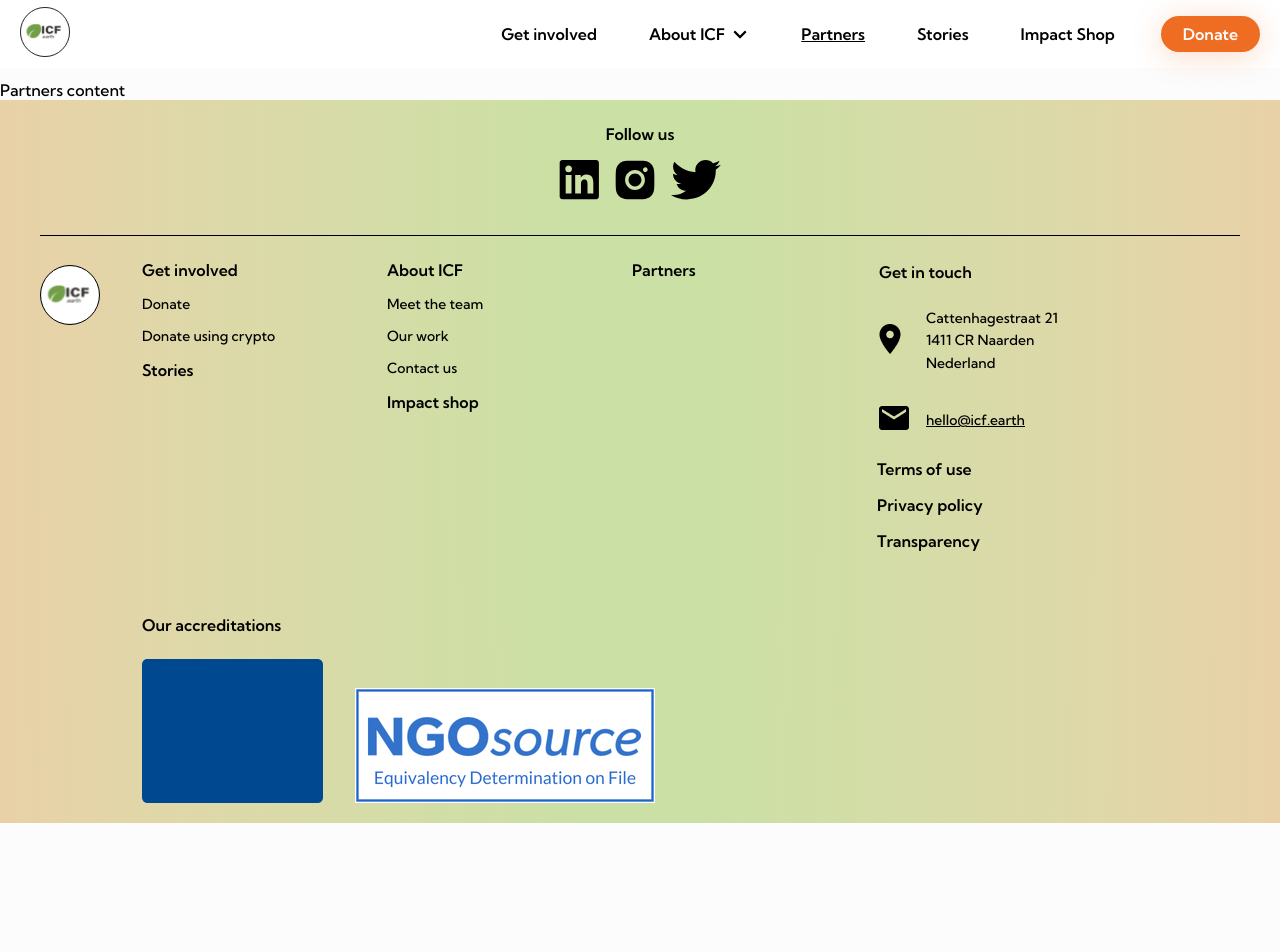
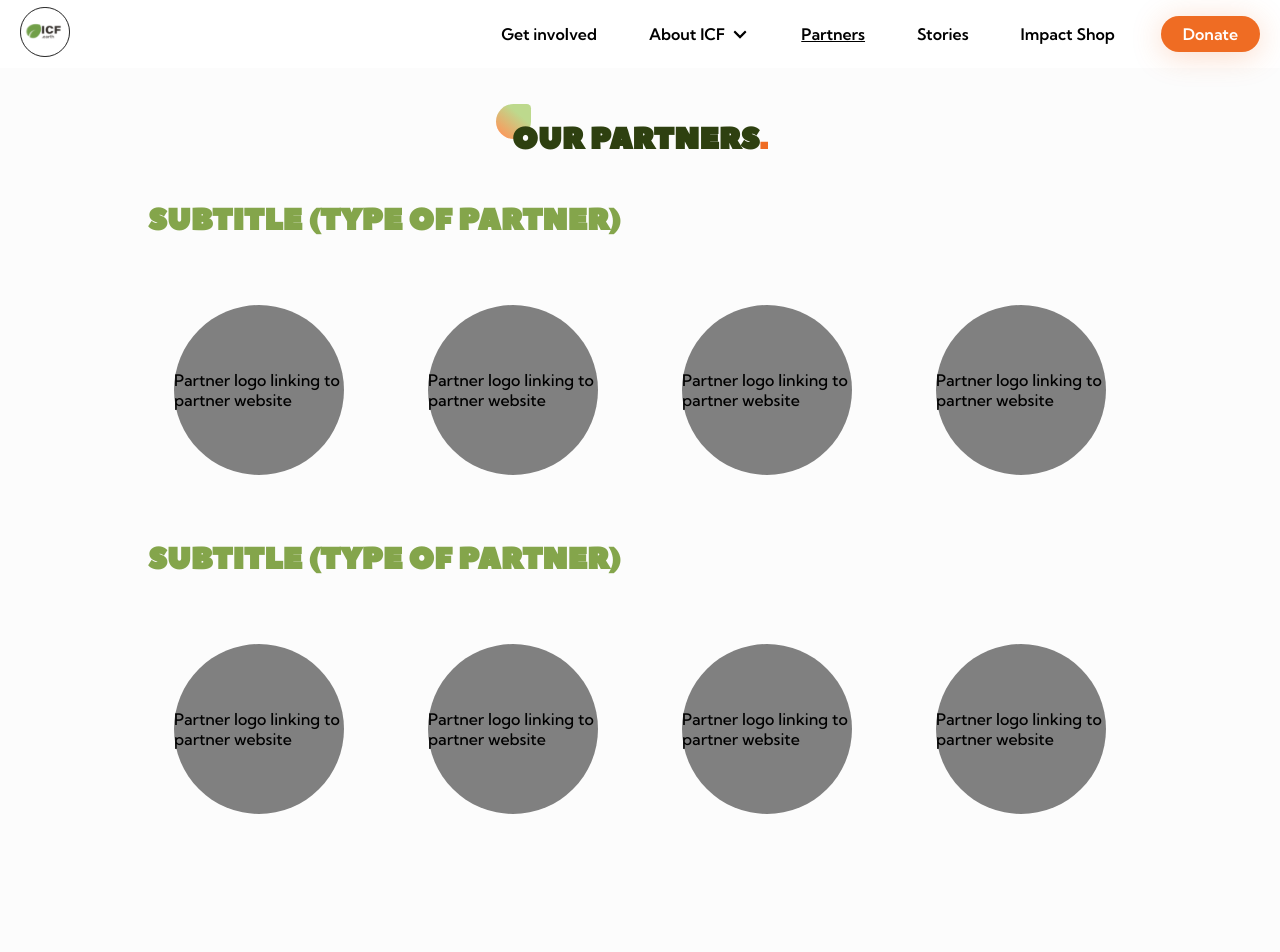
Before and after one commit to havoriskova/icf-website, a Next.js app: page /partners in a window 1280 px wide. Shown: the top 952 px of the page. Before the commit the page ends 823 px from the top, so only its background shows below. Built offline with nearby package versions, Linux system fonts and the light colour scheme.

Commit message:
added Our Partners page

```diff
--- a/pages/partners.js
+++ b/pages/partners.js
@@ -1,5 +1,6 @@
 import Layout from '../components/layout.js';
-
+import styles from './partners.module.css';
+import Link from 'next/link';
 
 export default function Partners() {
 
@@ -9,8 +10,74 @@ export default function Partners() {
 
 
 
-            <div className='firstComponentOnPage'>Partners content</div>
+                <div className='firstComponentOnPage'>
+                    <div  className="headingForSections centeredWithLeave">
+                                <span className="headingLeave orangeLeave centerLeave"></span>
+                                <h3>Our Partners<span className="headingRedDot">.</span></h3>
+                    </div>
+                </div>
+
+
+                <div className='contentWidth'>
+
+                    <div className="headingForSections greenMiddleHeading">
+                        <h3>Subtitle (type of partner)</h3>
+                    </div>
+
+
+                    <div className={styles.flexParentForLogos}>
+                        <div className={styles.logoParent}>
+                            <div>Partner logo linking to partner website</div>
+                        </div>
+
+                        <div className={styles.logoParent}>
+                            <div>Partner logo linking to partner website</div>
+                        </div>
+
+                        <div className={styles.logoParent}>
+                            <div>Partner logo linking to partner website</div>
+                        </div>
+
+                        <div className={styles.logoParent}>
+                            <div>Partner logo linking to partner website</div>
+                        </div>
+
+                    </div>
+
+                    <div className="headingForSections greenMiddleHeading">
+                        <h3>Subtitle (type of partner)</h3>
+                    </div>
+
+                    <div  className={styles.flexParentForLogos}>
+                        <div className={styles.logoParent}>
+                            <div>Partner logo linking to partner website</div>
+                        </div>
+
+                        <div className={styles.logoParent}>
+                            <div>Partner logo linking to partner website</div>
+                        </div>
+
+                        <div className={styles.logoParent}>
+                            <div>Partner logo linking to partner website</div>
+                        </div>
+
+                        <div className={styles.logoParent}>
+                            <div>Partner logo linking to partner website</div>
+                        </div>
+                    </div>
+
+                </div>
+
+
+
+
+                    <div className='articleMargin centeredText lastComponentOnPage'>
+                        <h4 className='kumbhSansSemiBold'>Want to partner with ICF? Contact us below</h4>
+                        <button className='readMore accentColor'><Link href=''>Become a partner</Link></button>
+                    </div>
+
             </div>
+
         </Layout>
     )
 }
--- /dev/null
+++ b/pages/partners.module.css
@@ -0,0 +1,29 @@
+
+
+.flexParentForLogos {
+    display: flex;
+    flex-direction: row;
+    gap: 2rem;
+    flex-wrap: wrap;
+    justify-content: space-around;
+    margin: 4rem auto;
+}
+
+.logoParent {
+    aspect-ratio: 1/1;
+    border-radius: 50%;
+    background-color: gray;
+    display: grid;
+    place-content: center;
+    flex: 0 1 35%;
+}
+
+
+@media (min-width: 600px) {
+
+    .logoParent {
+        flex: 1 1 20%;
+        max-width: 170px;
+    }
+
+}
--- a/styles/globals.css
+++ b/styles/globals.css
@@ -281,6 +281,10 @@ h6 {
   font-size: 16px;
 }
 
+.articleMargin {
+  margin: 3rem 0;
+}
+
 /* .row {
   display: flex;
 } */
@@ -361,7 +365,7 @@ form .readMore {
 }
 
 .lastComponentOnPage {
-  padding-bottom: 2rem;
+  padding-bottom: 5rem;
 }
 
 
```
